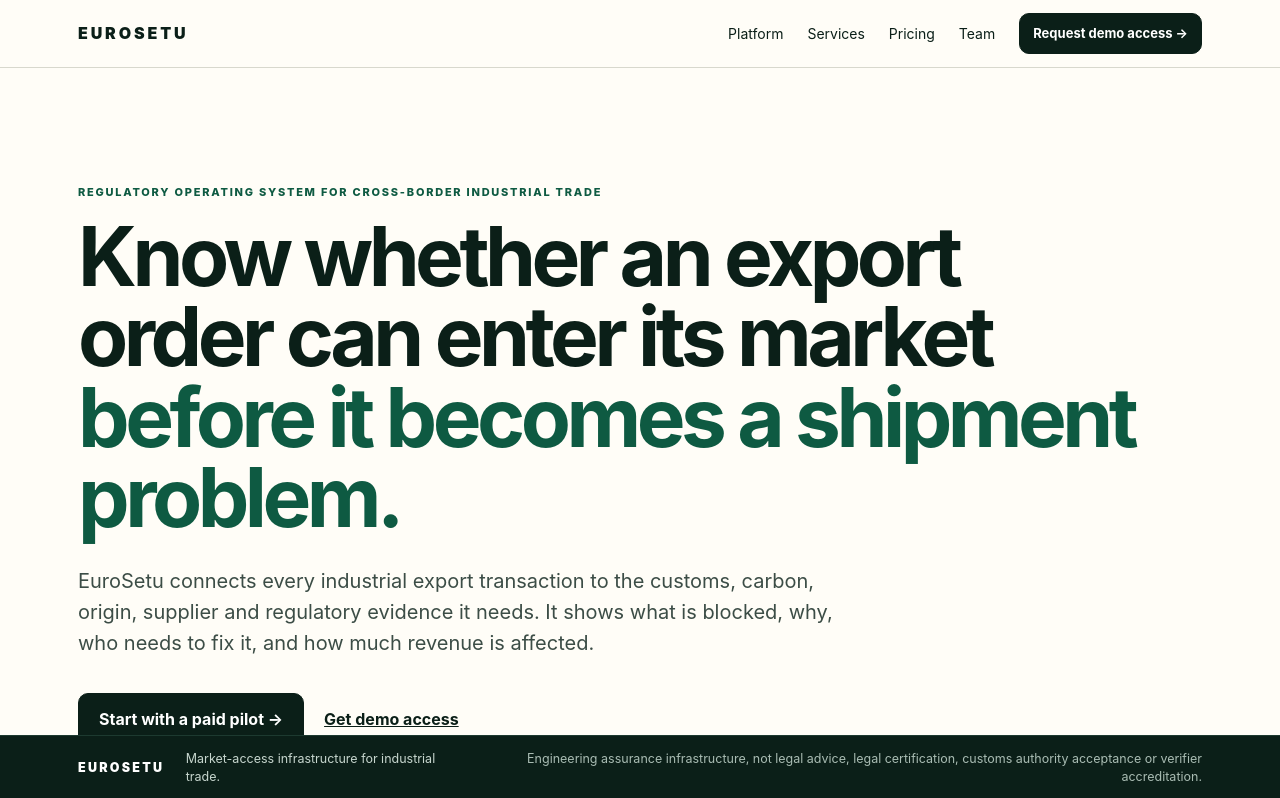
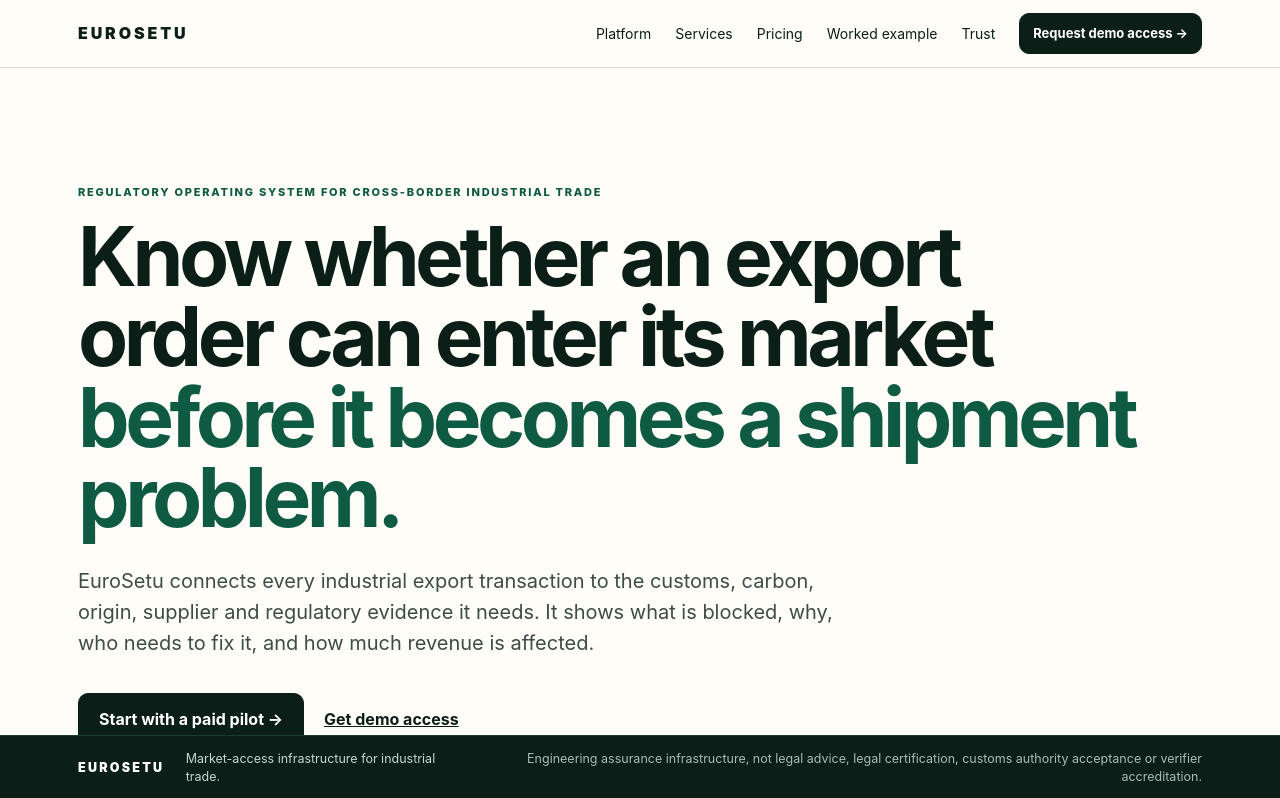
Before and after one commit to ajeytiwary/setu-compliance, a plain HTML site: page app/static/index.html in a window 1280 px wide. Shown: the top 798 px of the page. Drawn offline with Linux system fonts and the light colour scheme.

Commit message:
feat(web): add trust and steel proof journey

```diff
--- a/app/static/index.html
+++ b/app/static/index.html
@@ -11,7 +11,7 @@
 <meta name="twitter:card" content="summary_large_image">
 <link rel="stylesheet" href="/public.css"></head>
 <body>
-<nav><a class="brand" href="/">EUROSETU</a><div class="navlinks"><a href="#platform">Platform</a><a href="#services">Services</a><a href="#pricing">Pricing</a><a href="#team">Team</a><a class="button small" href="/demo">Request demo access →</a></div></nav>
+<nav><a class="brand" href="/">EUROSETU</a><div class="navlinks"><a href="#platform">Platform</a><a href="#services">Services</a><a href="#pricing">Pricing</a><a href="/case-study">Worked example</a><a href="/trust">Trust</a><a class="button small" href="/demo">Request demo access →</a></div></nav>
 <main>
 <section class="hero">
 <p class="eyebrow">REGULATORY OPERATING SYSTEM FOR CROSS-BORDER INDUSTRIAL TRADE</p>
@@ -54,7 +54,7 @@
 <section class="why"><div><p class="eyebrow">WHY EUROSETU</p><h2>Not another CBAM calculator.</h2></div><div class="comparison">
 <p><span>Carbon software</span> calculates emissions.</p><p><span>Customs software</span> prepares trade declarations.</p><p><span>Supplier platforms</span> collect evidence.</p><p><span>EuroSetu</span> orchestrates the transaction across those systems and asks: <b>can this order enter the market? What blocks it? What is the commercial consequence?</b></p></div></section>
 
-<section id="pilot" class="pilot"><p class="eyebrow">DESIGN PARTNERS</p><h2>Bring one real EU-bound shipment.</h2><p>We will map the shipment from commercial order to applicable requirements, evidence gaps and remediation path. The first engagement is deliberately bounded so both sides can measure value before a larger deployment.</p><a class="button" href="/demo">Request pilot access →</a><a class="text-link" href="https://github.com/ajeytiwary/setu-compliance">View source on GitHub</a><p class="muted">Founder-led pilots. Start by sharing your work details and one EU-bound shipment problem through the demo access form.</p></section>
+<section><p class="eyebrow">PROOF, WITHOUT INVENTED CUSTOMER CLAIMS</p><h2>See one steel shipment move from rule context to remediation.</h2><p class="hero-copy">The worked example uses clearly labeled synthetic commercial data to show how CBAM, quota and supplier-evidence blockers are surfaced and resolved.</p><a class="button" href="/case-study">View worked example →</a></section>\n<section id="pilot" class="pilot"><p class="eyebrow">DESIGN PARTNERS</p><h2>Bring one real EU-bound shipment.</h2><p>We will map the shipment from commercial order to applicable requirements, evidence gaps and remediation path. The first engagement is deliberately bounded so both sides can measure value before a larger deployment.</p><a class="button" href="/demo">Request pilot access →</a><a class="text-link" href="https://github.com/ajeytiwary/setu-compliance">View source on GitHub</a><p class="muted">Founder-led pilots. Start by sharing your work details and one EU-bound shipment problem through the demo access form.</p></section>
 
 <section id="team"><p class="eyebrow">INITIAL TEAM</p><h2>The first hires are designed around customer proof and regulatory trust.</h2>
 <div class="team-grid">
```
